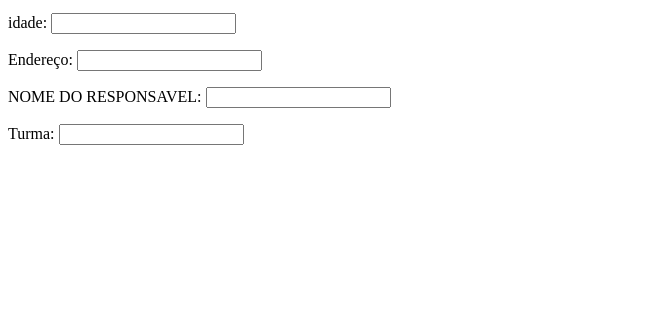
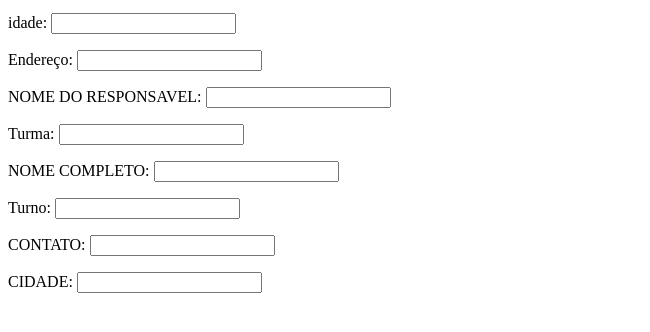
Before and after one commit to carolinerodr/formulario, a plain HTML site: page index.html in a window 1280 px wide. Shown: the part 104-436 px from the top of the page, without its empty margins (0-650 px from the left). Drawn offline with Linux system fonts and the light colour scheme.

Commit message:
Update index.html

```diff
--- a/index.html
+++ b/index.html
@@ -16,7 +16,10 @@
   <P>Endereço: <input type="text" name="ENDEREÇO" id="endereço"</P>
    <P>NOME DO RESPONSAVEL: <input type="text" name="NOME DO RESPONSAVEL" id="nome do responsavel"</P>
     <P>Turma: <input type="text" name="TURMA" id="turma"</P>
-
+     <P>NOME COMPLETO: <input type="text" name="NOME" id="nome"</P>
+      <P>Turno: <input type="text" name="TURNO" id="turno"</P>
+          <P>CONTATO: <input type="text" name="CONTATO" id="contato"</P>
+              <P>CIDADE: <input type="text" name="CIDADE" id="cidade"</P>
     </form>
 </body>
 </html>
```
